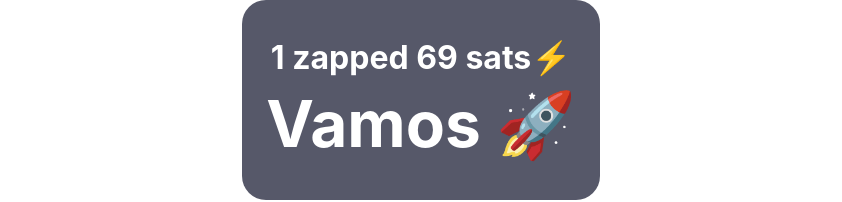
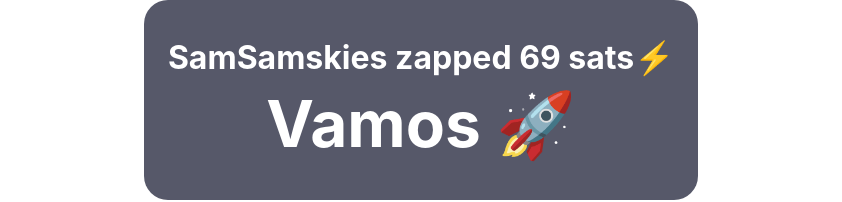
Before and after one commit to SamSamskies/zapvertising, a Next.js app: page /1 in a window 1280 px wide. Shown: the top 202 px of the page, without its empty margins (219-1061 px from the left). Built offline with nearby package versions, Linux system fonts and the light colour scheme.

Commit message:
hardcode username for now

```diff
--- a/components/Zapvertisement/Zapvertisement.js
+++ b/components/Zapvertisement/Zapvertisement.js
@@ -39,7 +39,7 @@ export const Zapvertisement = ({ nip19Entity }) => {
         }}
       >
         <p className={styles.p} style={{ fontSize: 32 }}>
-          {nip19Entity} zapped 69 sats⚡️
+          SamSamskies zapped 69 sats⚡️
         </p>
         <p className={styles.p} style={{ fontSize: 64, marginTop: 8 }}>
           Vamos 🚀
```
